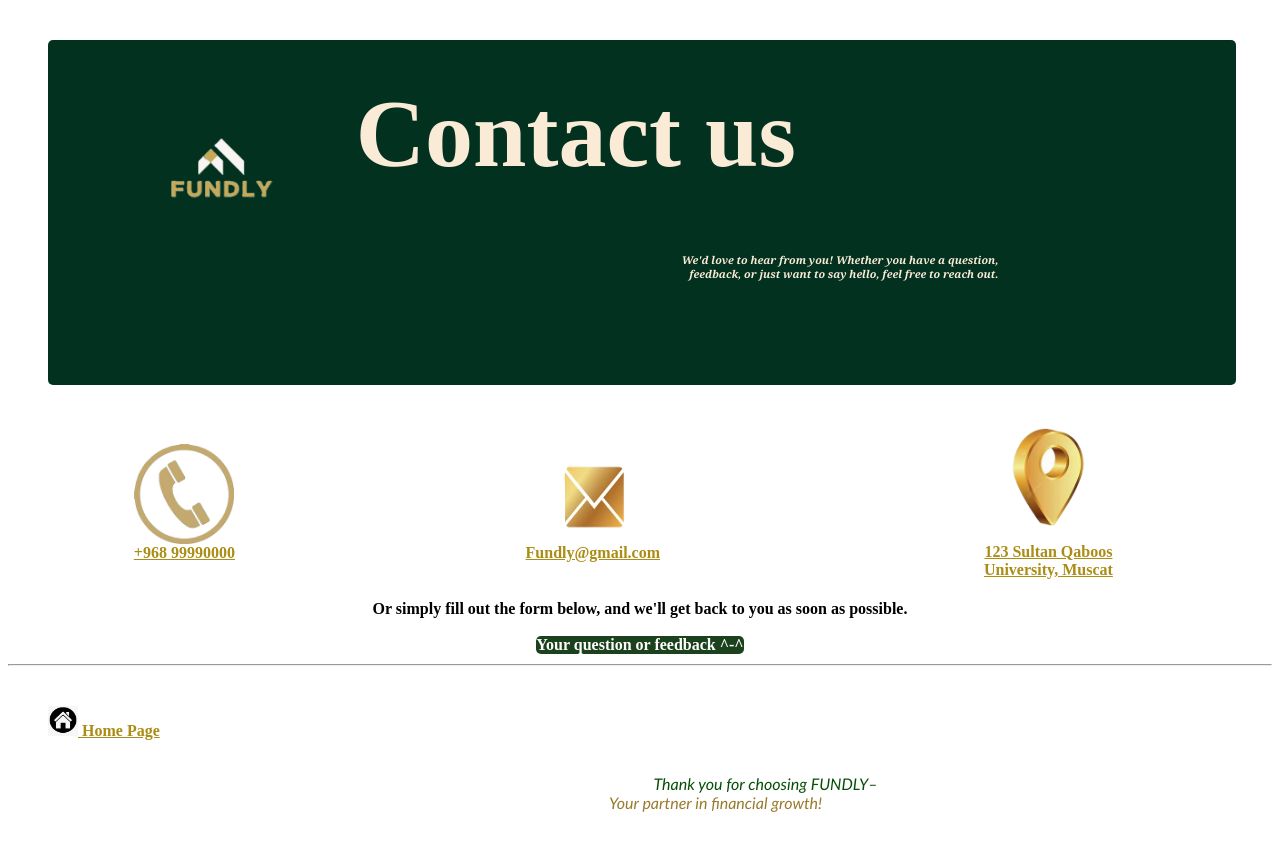
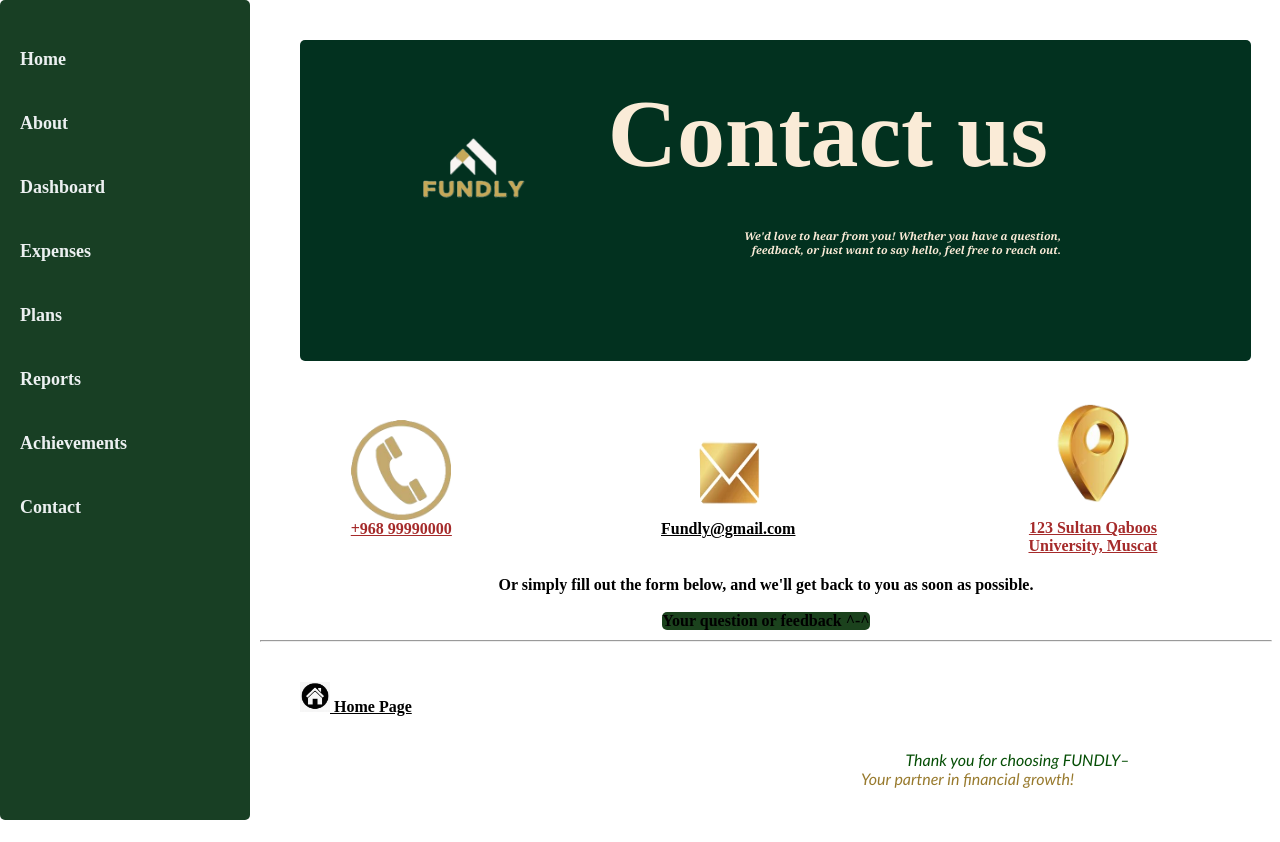
Before and after one commit to rgdalsh/fundly, a plain HTML site: page Contact us.html in a window 1280 px wide. Shown: the top 842 px of the page. Drawn offline with Linux system fonts and the light colour scheme.

Commit message:
Update Contact us.html

```diff
--- a/Contact us.html
+++ b/Contact us.html
@@ -46,10 +46,22 @@
             display: inline-block;}
 
     </Style>
+    <link rel="stylesheet" href="Page style.css"/>
 </head>
 
 <body>
-
+    <nav class="navbar">
+        <ul class="nav-links">
+          <li><a href="index.html">Home</a></li>
+          <li><a href="about.html">About</a></li>
+          <li><a href="dashboard.html">Dashboard</a></li>
+          <li><a href="expense.html">Expenses</a></li>
+          <li><a href="plans.html">Plans</a></li>
+          <li><a href="reports.html">Reports</a></li>
+          <li><a href="achievements.html">Achievements</a></li>
+          <li><a href="contact.html">Contact</a></li>
+        </ul>
+      </nav>
     <div class="head">
         <img src="22.png"  height="270px" width="270px" style="margin-right:0;margin-left: 1cm;float: left;margin-top: 0;" alt=""/>
         <h1 style="color:antiquewhite;font-size: 1in;text-align: left;padding-top: 1cm;padding-bottom: 0;"> Contact us</h1>
```
